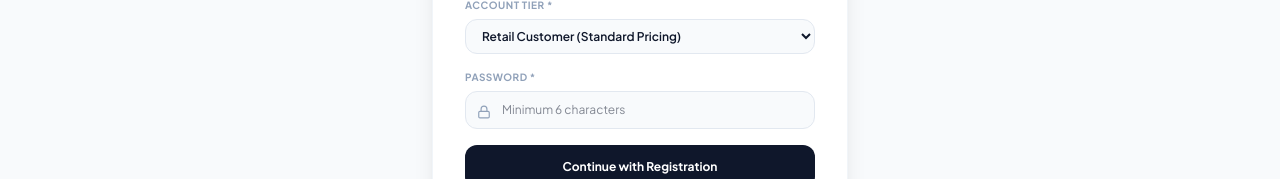
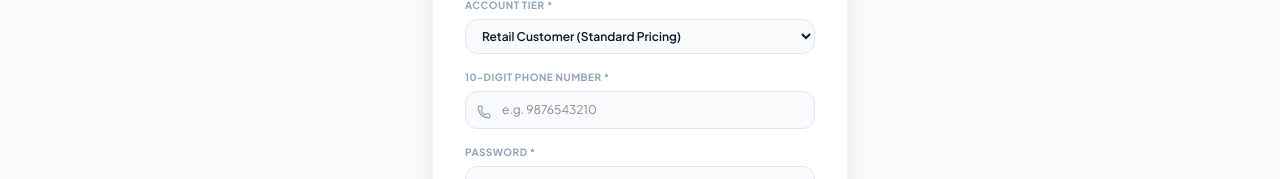
Before and after one commit to zeonytechnologies/aditya-enterprises, a React (Vite) app: page /login in a window 1280 px wide. Both pictures are taken after typing "Sample", "Sample123" into the empty fields and a click on the button "Create Account". Shown: the part 486-665 px from the top of the page. Built offline with nearby package versions, Linux system fonts and the light colour scheme; no server answers; the database is empty.

Commit message:
sharing wiht image added ph no

```diff
--- /dev/null
+++ b/scratch/replace_phone.cjs
@@ -0,0 +1,9 @@
+const fs = require('fs');
+let content = fs.readFileSync('src/pages/AdminDashboard.jsx', 'utf8');
+
+const targetStr = '<td className="py-4 font-semibold text-slate-800 dark:text-slate-200">{usr.company_name || \'N/A\'}</td>';
+const replacementStr = '<td className="py-4 font-mono text-slate-450">{usr.phone || \'N/A\'}</td>\n                      <td className="py-4 font-semibold text-slate-800 dark:text-slate-200">{usr.company_name || \'N/A\'}</td>';
+
+content = content.replace(targetStr, replacementStr);
+
+fs.writeFileSync('src/pages/AdminDashboard.jsx', content);
--- a/src/pages/AdminDashboard.jsx
+++ b/src/pages/AdminDashboard.jsx
@@ -1341,7 +1341,7 @@ export default function AdminDashboard() {
             <div className="p-6 border-b border-slate-100 dark:border-slate-800 flex justify-between items-center bg-slate-50 dark:bg-slate-950">
               <div>
                 <h3 className="text-xl font-bold font-display text-slate-900 dark:text-white">{selectedUserForDetails.name || selectedUserForDetails.full_name}</h3>
-                <p className="text-sm text-slate-500">{selectedUserForDetails.company_name} | {selectedUserForDetails.email} | {selectedUserForDetails.mobile}</p>
+                <p className="text-sm text-slate-500">{selectedUserForDetails.company_name} | {selectedUserForDetails.email} | {selectedUserForDetails.phone}</p>
               </div>
               <button onClick={() => setSelectedUserForDetails(null)} className="p-2 hover:bg-slate-200 dark:hover:bg-slate-800 rounded-full transition-colors">
                 <X className="h-5 w-5" />
@@ -2388,6 +2388,7 @@ export default function AdminDashboard() {
                 <tr className="border-b text-slate-400 font-bold uppercase text-[10px] pb-2">
                   <th className="py-2.5">Name</th>
                   <th className="py-2.5">Email</th>
+                  <th className="py-2.5">Phone Number</th>
                   <th className="py-2.5">Company Name</th>
                   <th className="py-2.5">GSTIN</th>
                   <th className="py-2.5">Role</th>
@@ -2406,7 +2407,8 @@ export default function AdminDashboard() {
                         {usr.email}
                       </a>
                     </td>
-                    <td className="py-4 font-semibold text-slate-800 dark:text-slate-200">{usr.company_name || 'N/A'}</td>
+                    <td className="py-4 font-mono text-slate-450">{usr.phone || 'N/A'}</td>
+                      <td className="py-4 font-semibold text-slate-800 dark:text-slate-200">{usr.company_name || 'N/A'}</td>
                     <td className="py-4 font-mono text-slate-450 uppercase">{usr.gst_number || 'N/A'}</td>
                     <td className="py-4 font-bold">
                       <span className={`px-2 py-0.5 rounded text-[9px] uppercase tracking-wide ${
--- a/src/pages/Login.jsx
+++ b/src/pages/Login.jsx
@@ -62,8 +62,13 @@ export default function Login() {
       return;
     }
 
-    if (regRole === 'dealer' && (!regCompany || !regPhone)) {
-      setError('Please enter your Company Name and Phone Number for dealer verification.');
+    if (regRole === 'dealer' && (!regCompany)) {
+      setError('Please enter your Company Name for dealer verification.');
+      return;
+    }
+
+    if (!regPhone || regPhone.length !== 10) {
+      setError('Please enter a valid 10-digit phone number.');
       return;
     }
 
@@ -350,23 +355,25 @@ export default function Login() {
                       </div>
                     </div>
 
+                  </div>
+                )}
+
                 <div className="space-y-1.5">
-                      <label className="text-[10px] font-bold text-slate-400 uppercase tracking-wider block">Phone Number *</label>
+                  <label className="text-[10px] font-bold text-slate-400 uppercase tracking-wider block">10-Digit Phone Number *</label>
                   <div className="relative">
                     <input
                       type="tel"
                       required
-                          placeholder="e.g. +91 98765 43210"
+                      pattern="[0-9]{10}"
+                      maxLength={10}
+                      placeholder="e.g. 9876543210"
                       value={regPhone}
-                          onChange={(e) => setRegPhone(e.target.value)}
-                          className="w-full pl-9 pr-4 py-2 border border-slate-200 dark:border-slate-800 rounded-xl text-xs bg-white dark:bg-slate-900 focus:ring-2 focus:ring-blue-500"
+                      onChange={(e) => setRegPhone(e.target.value.replace(/\D/g, ''))}
+                      className="w-full pl-9 pr-4 py-2.5 rounded-xl border border-slate-200 dark:border-slate-800 bg-slate-50 dark:bg-slate-950 text-xs focus:ring-2 focus:ring-blue-500"
                     />
-                        <Phone className="absolute left-3 top-2.5 h-3.5 w-3.5 text-slate-400" />
+                    <Phone className="absolute left-3 top-3.5 h-3.5 w-3.5 text-slate-400" />
                   </div>
                 </div>
-
-                  </div>
-                )}
 
                 <div className="space-y-1.5">
                   <label className="text-[10px] font-bold text-slate-400 uppercase tracking-wider block">Password *</label>
```
Lines whose indentation alone changed are shown as unchanged.
